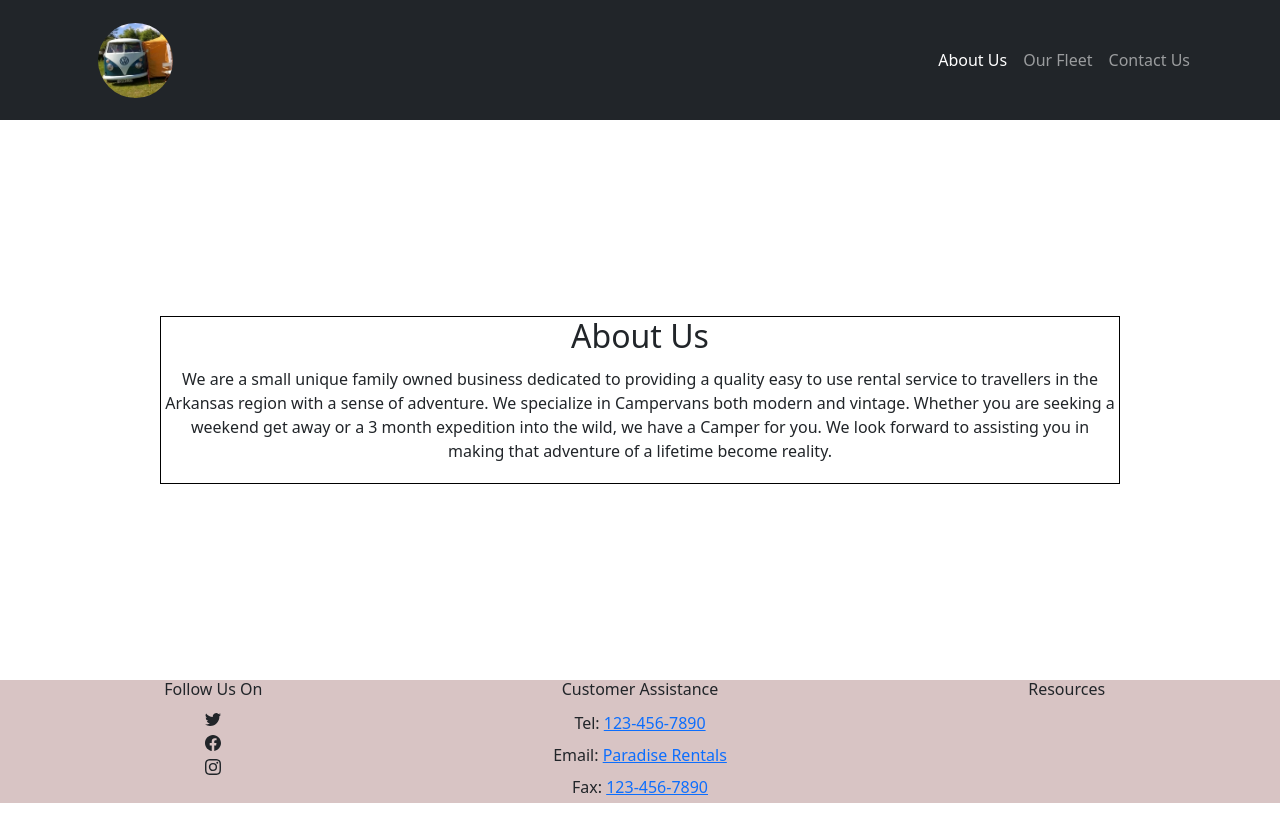
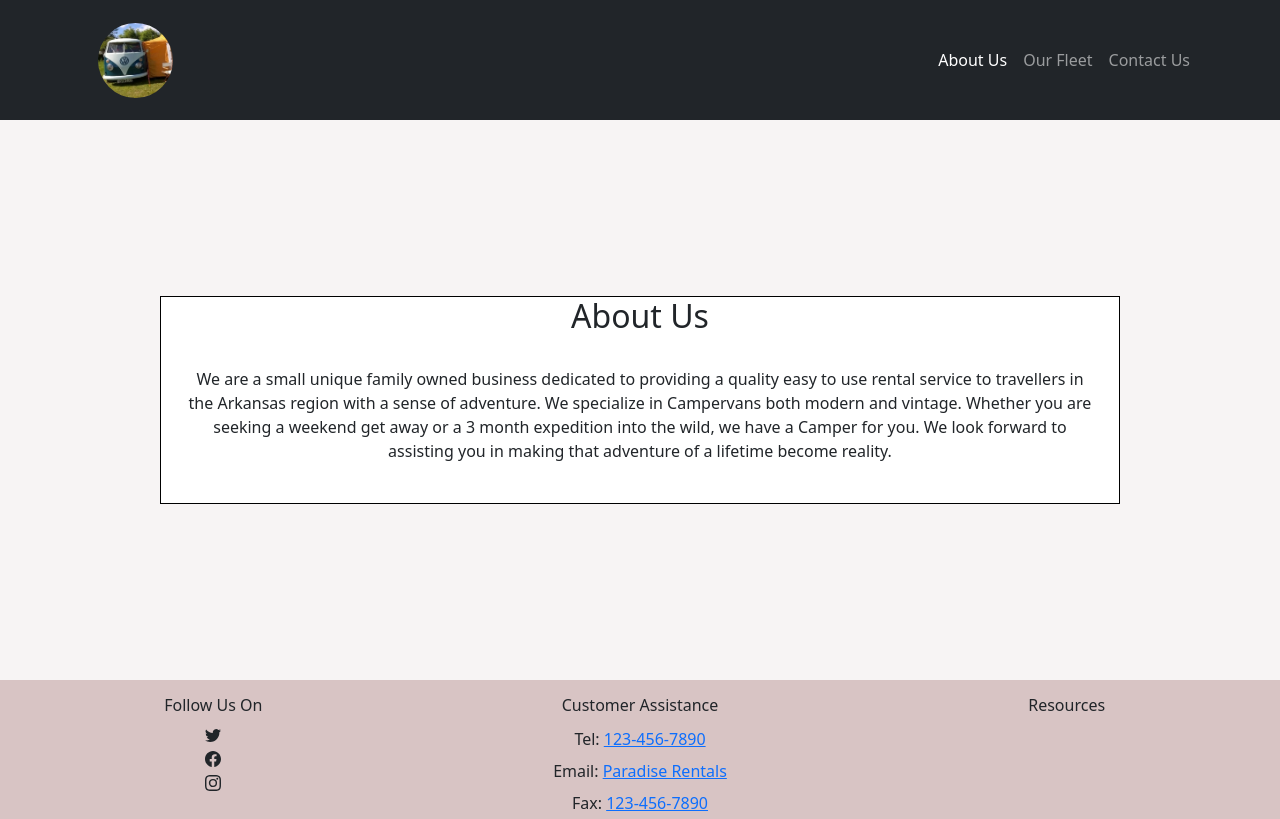
Before and after one commit to ShaneC2021/RentalStore, a React (Create React App) app: page /RentalStore/About in a window 1280 px wide. Built offline with nearby package versions, Linux system fonts and the light colour scheme.

Commit message:
layout changes made and refreshing page fixed finallly ,I hope

```diff
--- a/src/App.js
+++ b/src/App.js
@@ -20,8 +20,8 @@ function App() {
         <Route path="/RentalStore/Contact" element={<Contact />} />
         <Route path="/RentalStore/About" element={<About />} />
         <Route path="/RentalStore/Fleet" element={<Fleet />} />
-        <Route path="RentalStore/Rent" element={<Rent />} />
-        <Route path="Receipt" element={<Receipt />} />
+        <Route path="/RentalStore/Rent" element={<Rent />} />
+        <Route path="RentalStore/Receipt" element={<Receipt />} />
       </Routes>
     </div>
   );
--- a/src/components/Footer.jsx
+++ b/src/components/Footer.jsx
@@ -6,7 +6,7 @@ import { Row, Col } from "react-bootstrap";
 
 function Footer() {
   return (
-    <Row className="footer m-0">
+    <Row className="footer m-0 pt-3">
       <Col xs={12} sm={12} md={4} lg={4}>
         <div >
           <h6>Follow Us On</h6>
--- a/src/components/RentStageTwo.jsx
+++ b/src/components/RentStageTwo.jsx
@@ -70,8 +70,8 @@ export default function RentPagetwo(props) {
 
   return (
     <>
-      <div className="text-center main-body">
-        <div className="border border-secondary"><div>
+      <div className="text-center main-body date-confirmation border border-secondary p-1">
+        <div><div>
           <p>
             Pickup Date: {pickUpDate}
             <br />
--- a/src/index.css
+++ b/src/index.css
@@ -62,6 +62,13 @@ code {
 
 }
 
+.body-color {
+  background-color: rgb(247, 244, 244);
+}
+
+.date-confirmation {
+  background-color:white;
+}
 
 .nav-height {
   min-height: 15vh;
@@ -82,6 +89,7 @@ div h6 {
 
 .about {
   max-width: 75vw;
+  background-color:white;
 }
 
 .rent-border {
--- a/src/pages/About.jsx
+++ b/src/pages/About.jsx
@@ -3,10 +3,10 @@ import Footer from "../components/Footer";
 
 function About() {
   return (<>
-    <div className="main-body d-flex flex-column align-items-center justify-content-center text-center p-2 ">
-      <div className="contact-details about">
+    <div className="body-color main-body d-flex flex-column align-items-center justify-content-center text-center">
+      <div className="contact-details about m-2">
       <div><h2>About Us</h2></div>
-      <div className="p-1">
+      <div className="p-4">
       <p>
         We are a small unique family owned business dedicated to providing a
         quality easy to use rental service to travellers in the Arkansas region with a sense of
--- a/src/pages/Contact.jsx
+++ b/src/pages/Contact.jsx
@@ -25,8 +25,8 @@ function Contact() {
   };
 
   return (<>
-    <div className="main-body p-1 d-flex flex-column align-items-center justify-content-center">
-      <div className="contact-details p-2">
+    <div className="main-body p-1 d-flex flex-column align-items-center justify-content-center body-color">
+      <div className="contact-details p-2 bg-white">
         <Form onSubmit={handleSubmit}>
           <Row>
             <FormField
--- a/src/pages/Fleet.jsx
+++ b/src/pages/Fleet.jsx
@@ -12,8 +12,8 @@ function Fleet() {
   const [array] = useState(arrayOfVans)  //initalize array with imported van info
 
   return (<>
-    <div className="main-body-fleet">
-      <Row xs={1} md={2} lg={4} className="g-3">
+    <div className="main-body-fleet body-color">
+      <Row xs={1} md={2} lg={3} className="g-3">
         {array.map((item, idx) => (
 
           <Col key={idx}>
--- a/src/pages/Rent.jsx
+++ b/src/pages/Rent.jsx
@@ -109,17 +109,17 @@ function Rent() {
 
   return (
     <>
-      <div className="main-body">
+      <div className="main-body body-color">
         <Row className="m-0 p-0">
           <Col xs={12} sm={12} md={4} lg={4}></Col>
           <Col xs={12} sm={12} md={4} lg={4} className="m-0 p-0">
-            <div>
+            <div className="pt-3">
               <VehicleCard obj={item} />
             </div>
           </Col>
           <Col xs={12} sm={12} md={4} lg={4}></Col>
         </Row>
-        <Row className="m-0 mt-5 mb-5">
+        <Row className="m-0 mt-5 pb-5">
           <Col xs={12} sm={12} md={3} lg={3}></Col>
           <Col xs={12} sm={12} md={6} lg={6}>
             <div>{renderCurrentPage()}</div>
```
